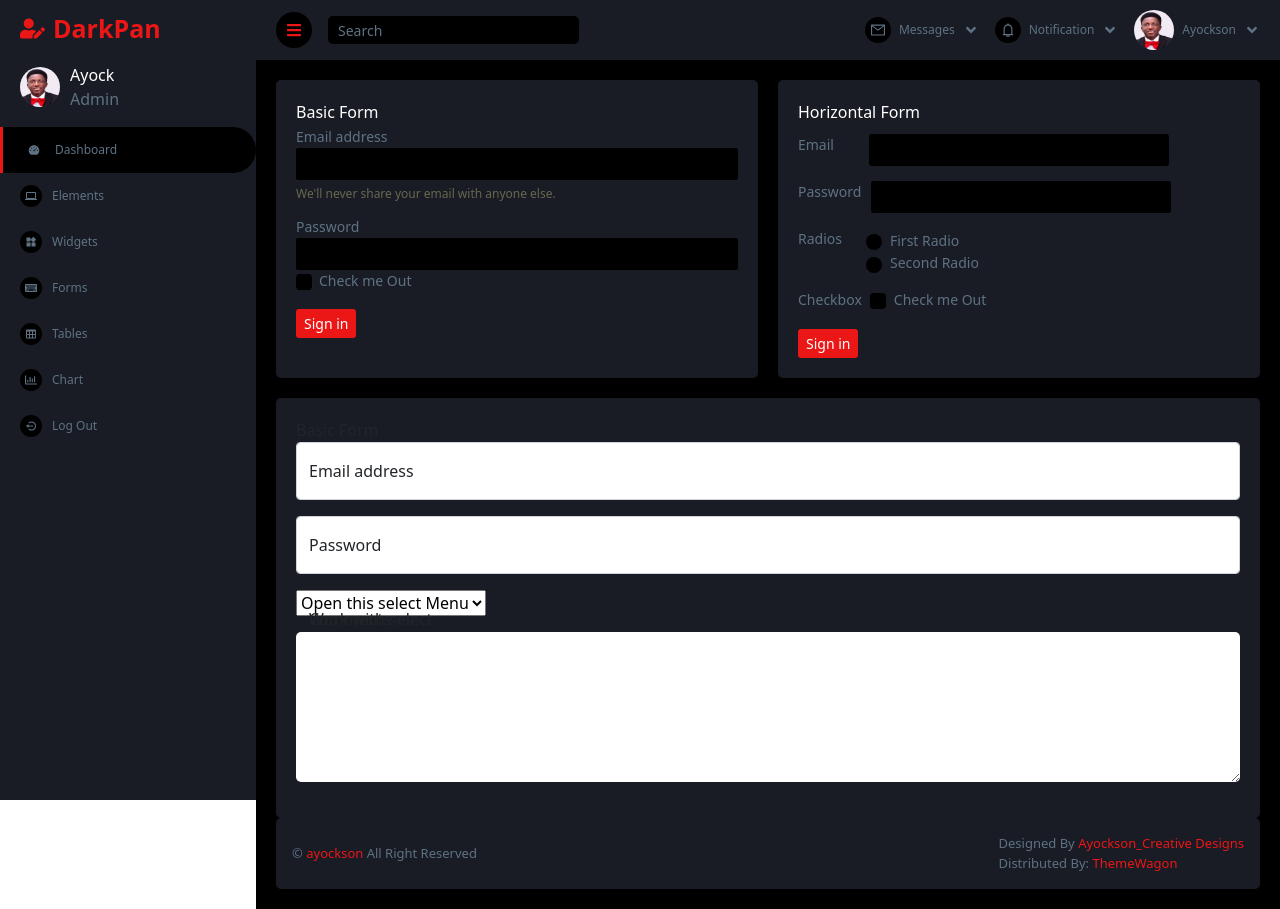
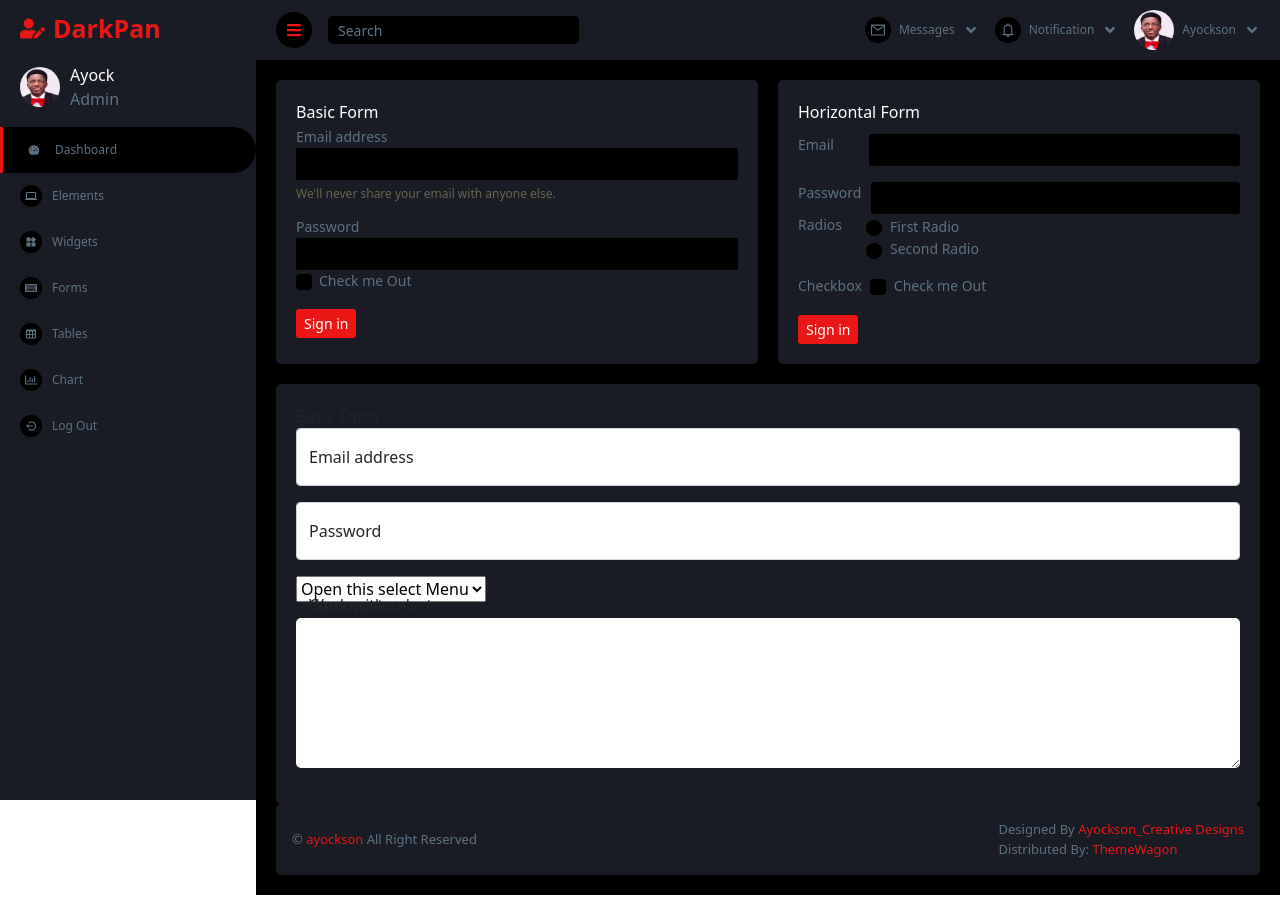
Before and after one commit to Ayockson2500/darkpan, a React (Create React App) app: page /forms in a window 1280 px wide. Built offline with nearby package versions, Linux system fonts and the light colour scheme.

Commit message:
added className to the file

```diff
--- a/src/pages/forms/horizontalForms/HorizontalForm.jsx
+++ b/src/pages/forms/horizontalForms/HorizontalForm.jsx
@@ -10,13 +10,17 @@ const HorizontalForm = () => {
     <StyleHorizontalForm>
       <p className="title">Horizontal Form</p>
       <div>
-        <div className="d-flex align-items-cente">
+        <div className="d-flex mb-3">
           <label className="email-label">Email</label>
-          <FieldInput className="inputField" />
+          <div style={{width: "100%"}} className=" ">
+            <FieldInput type="email" className="inputField" />
+          </div>
         </div>
         <div className="d-flex">
           <label className="password-label">Password</label>
-          <FieldInput className="inputField" />
+          <div style={{width: "100%"}} className="">
+            <FieldInput type="password" className="inputField" />
+          </div>
         </div>
         <div className="d-flex">
           <p className="navy-color me-4 fs-14">Radios</p>
--- a/src/pages/forms/horizontalForms/StyledHorizontalForm.styles.jsx
+++ b/src/pages/forms/horizontalForms/StyledHorizontalForm.styles.jsx
@@ -18,9 +18,10 @@ export const StyleHorizontalForm = styled.div`
             color: ${props => props.theme.color.mainNavyColor};
         }
         .inputField {
-            width: 300px;
+            width: 100%;
             padding: 4px;
             border-radius: 3px;
+            margin-bottom: 0;
         }
         label {
             color: ${props => props.theme.color.mainNavyColor};
```
